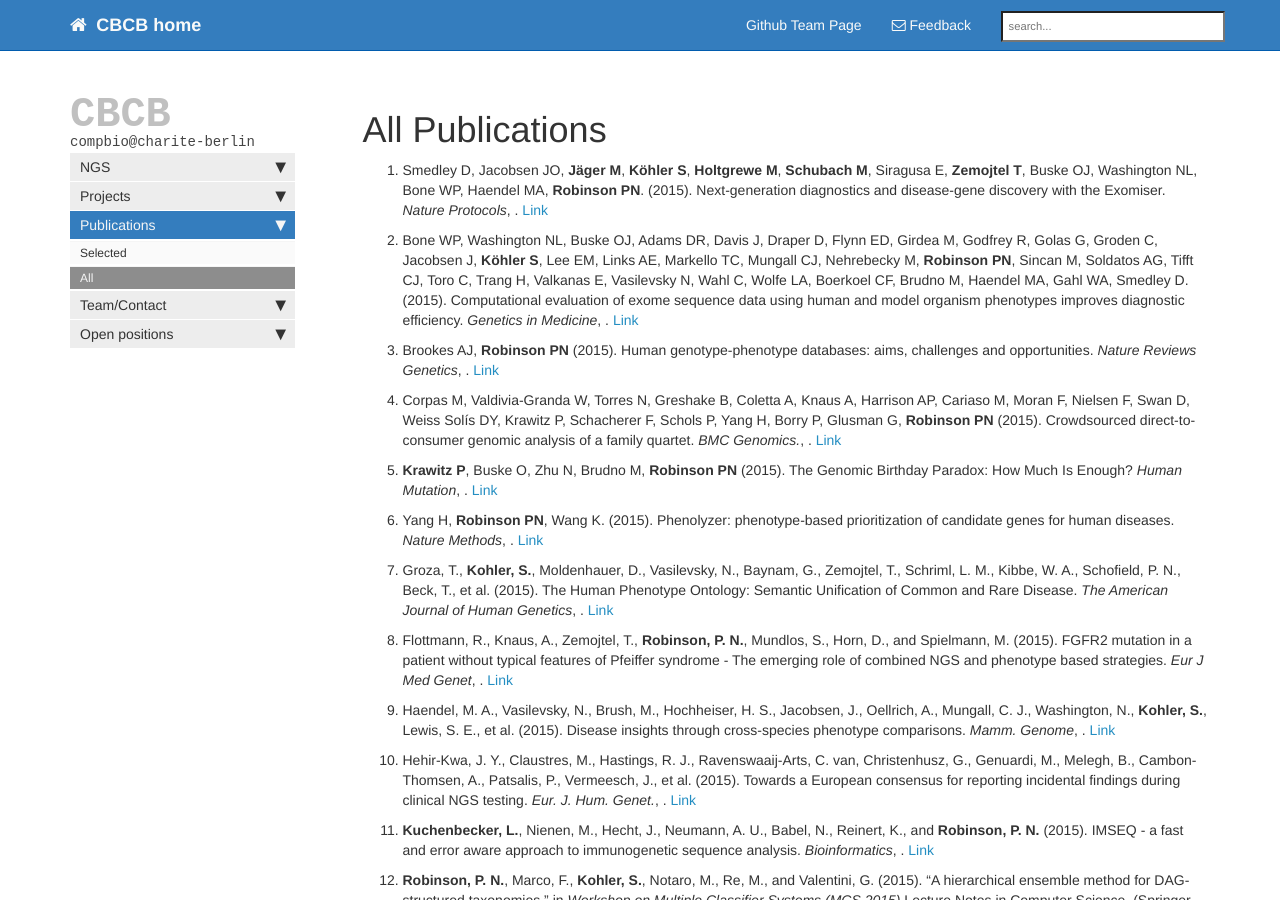
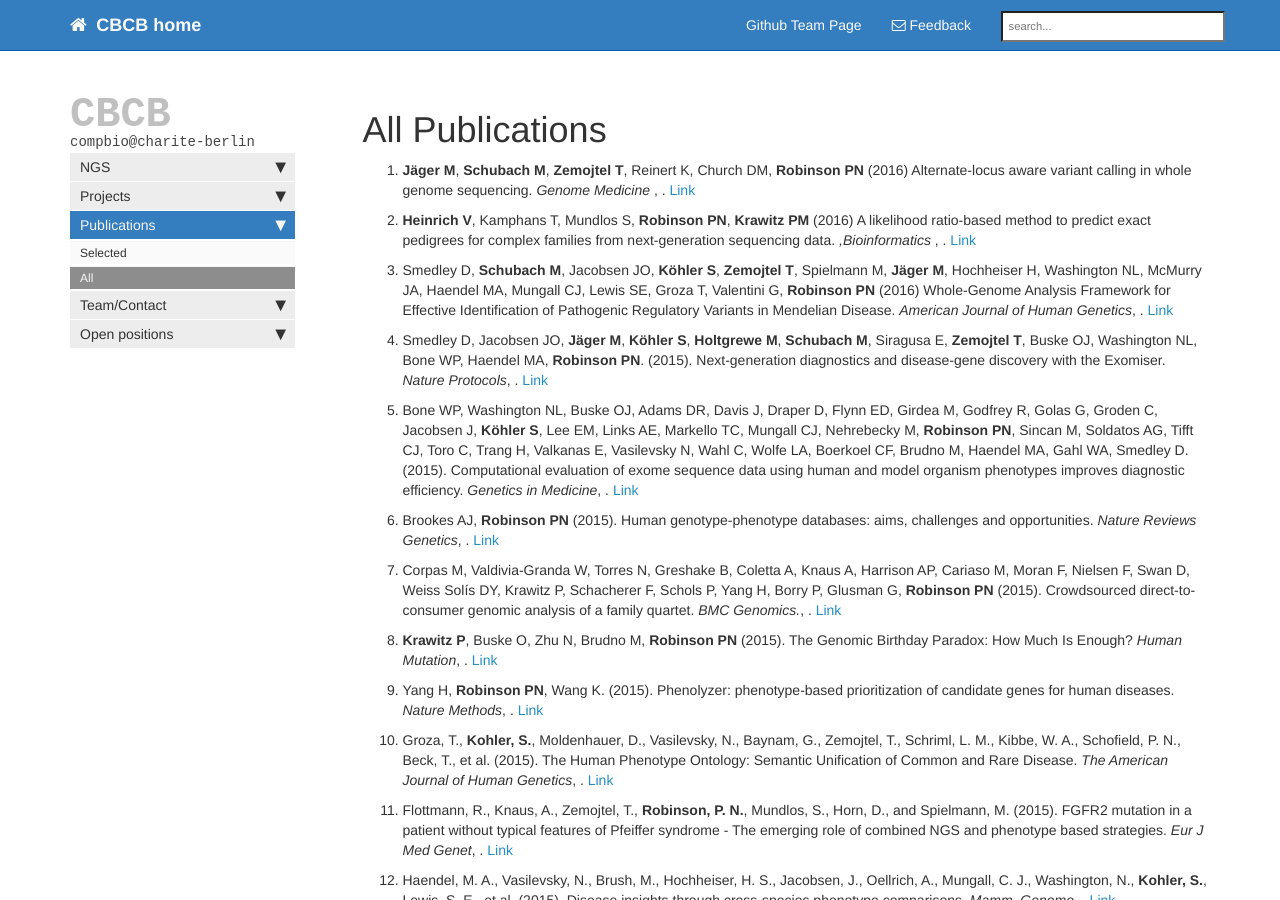
Before and after one commit to charite/charite.github.io, a Jekyll site: the page built from publications_all.md, in a window 1280 px wide and 900 px high. Built offline with Jekyll 4.4.1, drawn with Linux system fonts in a browser that asks for light colours; nearby versions of some CDN libraries; library files that are not in the unit come from our copies; comment, search, counter and statistics services are not loaded.

Commit message:
Update publications_all.md
update some literature

```diff
--- a/publications_all.md
+++ b/publications_all.md
@@ -6,6 +6,9 @@ title: All Publications
 
 <ol class="bibliography">
 
+<li><span id="PMID27569544"><b>Jäger M</b>, <b>Schubach M</b>, <b>Zemojtel T</b>, Reinert K, Church DM, <b>Robinson PN</b> (2016) Alternate-locus aware variant calling in whole genome sequencing. <i>Genome Medicine </i>, .</span> <a href="https://www.ncbi.nlm.nih.gov/pubmed/27964746">Link</a></li>
+<li><span id="PMID27565584"> <b>Heinrich V</b>, Kamphans T, Mundlos S, <b>Robinson PN</b>, <b>Krawitz PM</b> (2016) A likelihood ratio-based method to predict exact pedigrees for complex families from next-generation sequencing data. <i>,Bioinformatics </i>, .</span> <a href="https://www.ncbi.nlm.nih.gov/pubmed/27565584">Link</a></li>
+<li><span id="PMID27569544"> Smedley D, <b>Schubach M</b>, Jacobsen JO, <b>Köhler S</b>, <b>Zemojtel T</b>, Spielmann M, <b>Jäger M</b>, Hochheiser H, Washington NL, McMurry JA, Haendel MA, Mungall CJ, Lewis SE, Groza T, Valentini G, <b>Robinson PN</b> (2016) Whole-Genome Analysis Framework for Effective Identification of Pathogenic Regulatory Variants in Mendelian Disease. <i>American Journal of Human Genetics</i>, .</span> <a href="https://www.ncbi.nlm.nih.gov/pubmed/27569544">Link</a>  </li>
 <li><span id="exomiser_natgenet"> Smedley D, Jacobsen JO, <b>Jäger M</b>, <b>Köhler S</b>, <b>Holtgrewe M</b>, <b>Schubach M</b>, Siragusa E, <b>Zemojtel T</b>, Buske OJ, Washington NL, Bone WP, Haendel MA, <b>Robinson PN</b>. (2015). Next-generation diagnostics and disease-gene discovery with the Exomiser. <i>Nature Protocols</i>, .</span>   <a href="http://www.ncbi.nlm.nih.gov/pubmed/26562621">Link</a>  </li>
 <li><span id="bone">Bone WP, Washington NL, Buske OJ, Adams DR, Davis J, Draper D, Flynn ED, Girdea M, Godfrey R, Golas G, Groden C, Jacobsen J, <b>Köhler S</b>, Lee EM, Links AE, Markello TC, Mungall CJ, Nehrebecky M, <b>Robinson PN</b>, Sincan M, Soldatos AG, Tifft CJ, Toro C, Trang H, Valkanas E, Vasilevsky N, Wahl C, Wolfe LA, Boerkoel CF, Brudno M, Haendel MA, Gahl WA, Smedley D. (2015). Computational evaluation of exome sequence data using human and model organism phenotypes improves diagnostic efficiency. <i>Genetics in Medicine</i>, .</span>   <a href="http://www.ncbi.nlm.nih.gov/pubmed/26562225">Link</a>  </li>
 <li><span id="natrevgenet">Brookes AJ, <b>Robinson PN</b> (2015). Human genotype-phenotype databases: aims, challenges and opportunities. <i>Nature Reviews Genetics</i>, .</span>   <a href="http://www.ncbi.nlm.nih.gov/pubmed/26553330">Link</a>  </li>
```
